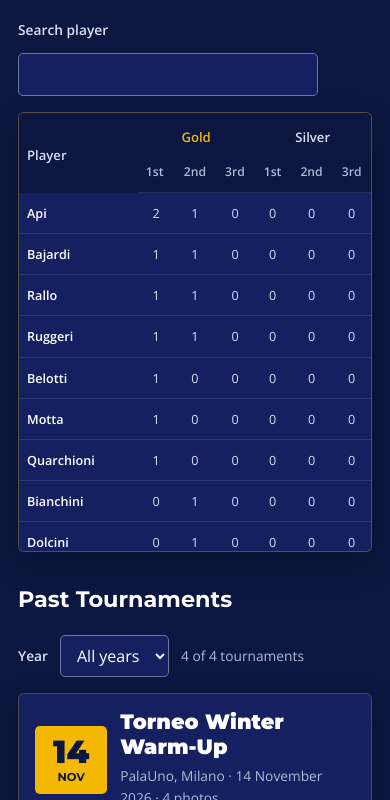
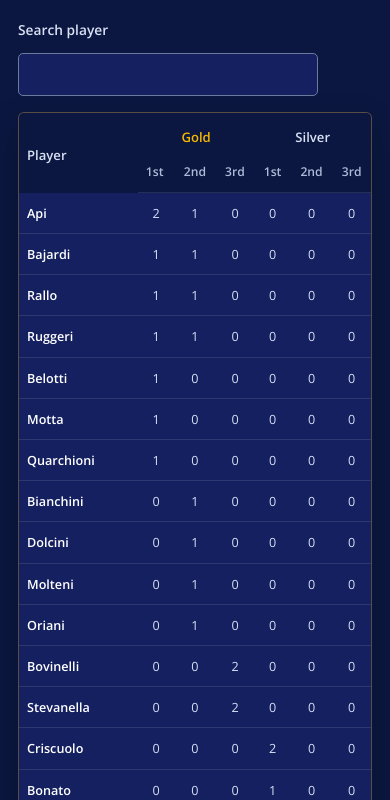
Before and after one commit to tommyfarnese/simax_beachvolley_tournament, a plain HTML site: page gallery.html in a window 390 px wide. Shown: the part 573-1373 px from the top of the page. Drawn offline with nearby package versions, Linux system fonts and the light colour scheme.

Commit message:
Remove vertical scroll from standings table
Co-authored-by: Copilot <223556219+Copilot@users.noreply.github.com>

```diff
--- a/gallery.css
+++ b/gallery.css
@@ -254,7 +254,7 @@
     .archive-toolbar input { width: min(100%, 300px); }
     #gallery-count { color: var(--text-muted); font-size: 0.86rem; }
 
-    .standings-scroll { overflow: auto; max-height: 500px; border: 1px solid rgba(245,184,0,.3); border-radius: 6px; background: #152060; box-shadow: var(--shadow); }
+    .standings-scroll { overflow-x: auto; border: 1px solid rgba(245,184,0,.3); border-radius: 6px; background: #152060; box-shadow: var(--shadow); }
     .standings-table { width: 100%; border-collapse: separate; border-spacing: 0; font-variant-numeric: tabular-nums; }
     .standings-table th, .standings-table td { padding: 13px 16px; text-align: center; border-bottom: 1px solid rgba(255,255,255,.1); }
     .standings-table th:first-child { text-align: left; }
@@ -331,7 +331,6 @@
       .archive-main h1 { font-size: 2.25rem; }
       .archive-main h2 { font-size: 1.4rem; }
       .archive-section { padding-top: 34px; }
-      .standings-scroll { max-height: 440px; }
       .standings-table th, .standings-table td { padding: 10px 8px; font-size: 0.79rem; }
       .standings-table tbody th { max-width: 145px; }
       .archive-page .gallery-card-header { display: grid; grid-template-columns: auto minmax(0, 1fr); padding: 16px; gap: 13px; }
```
